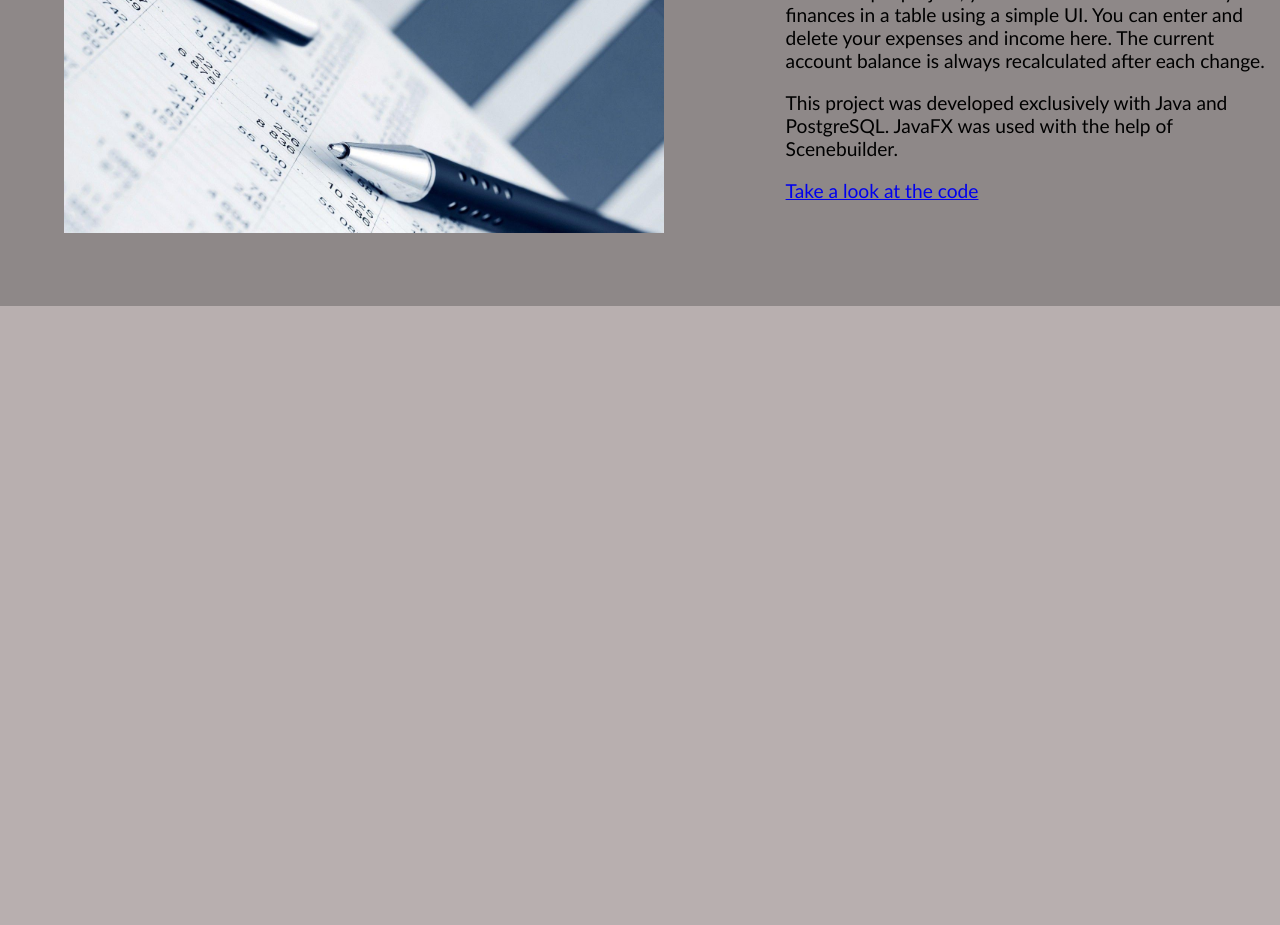
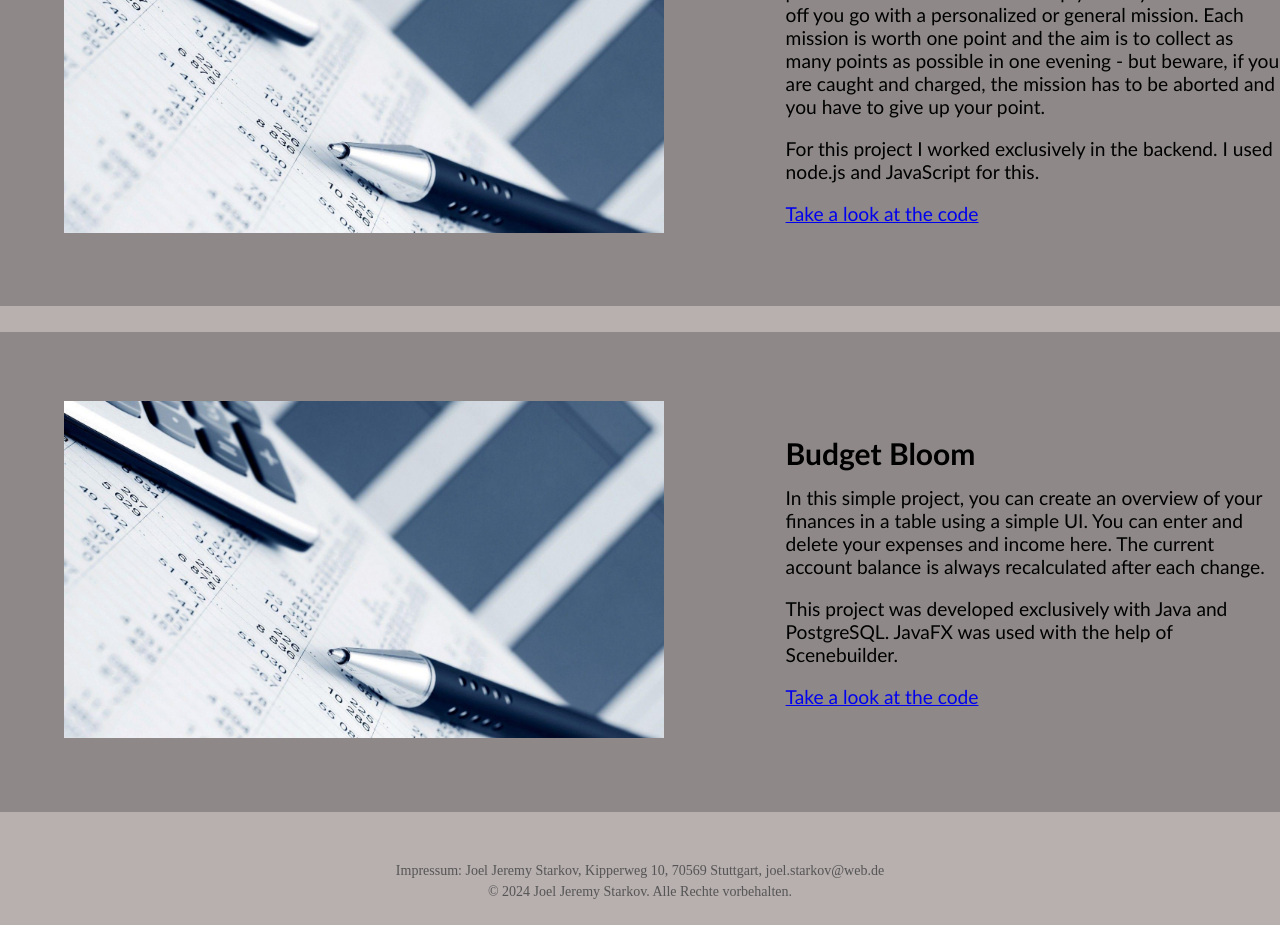
Before and after one commit to jeel-st/Portfolio, a React (Create React App) app in the folder portfolio/: page /projects in a window 1280 px wide. Shown: the part 1400-2325 px from the top of the page. Before the commit the page ends 1732 px from the top, so only its background shows below. Built offline with nearby package versions, Linux system fonts and the light colour scheme.

Commit message:
Impressum

```diff
--- a/portfolio/src/App.js
+++ b/portfolio/src/App.js
@@ -8,6 +8,7 @@ import myImage from "./images/BildJoelDunkel.JPG";
 import ContactButton from './buttons/ContactButton';
 import ContactPage from './contact';
 import ProjectPage  from './projects';
+import Footer from "./footer";
 
 function HomePage() {
   useEffect(() => {
@@ -82,6 +83,7 @@ function App() {
         <Route path="/contact" element={<ContactPage />} />
         <Route path="/projects" element={<ProjectPage />} />
       </Routes>
+      <Footer />
     </Router>
   );
 }
--- /dev/null
+++ b/portfolio/src/footer.js
@@ -0,0 +1,15 @@
+import React from 'react';
+import './styles/footer.css'; // Importiere die CSS-Datei für den Footer
+
+function Footer() {
+  return (
+    <footer>
+      <div className="footerContent">
+        <p>Impressum: Joel Jeremy Starkov, Kipperweg 10, 70569 Stuttgart, joel.starkov@web.de</p>
+        <p>© 2024 Joel Jeremy Starkov. Alle Rechte vorbehalten.</p>
+      </div>
+    </footer>
+  );
+}
+
+export default Footer;
--- a/portfolio/src/projects.js
+++ b/portfolio/src/projects.js
@@ -31,7 +31,7 @@ function ProjectPage() {
                             We also leveraged GitLab for version control and CI/CD pipelines.
                         </p>
                         <br />
-                        <p><a href="https://gitlab.mi.hdm-stuttgart.de/lg107/sipster" target="_blank" rel="noopener noreferrer">Take a look at the code</a></p>
+                        <p><a href="https://github.com/jeel-st/Sipster" target="_blank" rel="noopener noreferrer">Take a look at the code</a></p>
                     </div>
                 </div>
                 <div className="projectStructure" data-aos="fade-up">
@@ -44,7 +44,22 @@ function ProjectPage() {
                         <br/>
                         <p>I created this website using React and CSS. The runtime environment was again node.js, with Nginx as the web server</p>
                         <br/>
-                        <p><a href="https://gitlab.com/joel.starkov/portfoliofrontend" target="_blank" rel="noopener noreferrer">Take a look at the code</a></p>
+                        <p><a href="https://github.com/jeel-st/Portfolio" target="_blank" rel="noopener noreferrer">Take a look at the code</a></p>
+                    </div>
+                </div>
+                <div className="projectStructure" data-aos="fade-up">
+                    <div>
+                        <img src={BudgetBloomImg} alt="BudgetBloom"/>
+                    </div>
+                    <div className="projectDescription">
+                        <h2>Secret Sips</h2>
+                        <p>This game was specially developed for birthdays and other parties and celebrations. You simply enter your name and off you go with a personalized or general mission.
+                            Each mission is worth one point and the aim is to collect as many points as possible in one evening -
+                            but beware, if you are caught and charged, the mission has to be aborted and you have to give up your point.</p>
+                        <br/>
+                        <p>For this project I worked exclusively in the backend. I used node.js and JavaScript for this.</p>
+                        <br/>
+                        <p><a href="https://github.com/jeel-st/SecretSipsBackend" target="_blank" rel="noopener noreferrer">Take a look at the code</a></p>
                     </div>
                 </div>
                 <div className="projectStructure" data-aos="fade-up">
@@ -59,7 +74,7 @@ function ProjectPage() {
                         <br/>
                         <p>This project was developed exclusively with Java and PostgreSQL. JavaFX was used with the help of Scenebuilder.</p>
                         <br/>
-                        <p><a href="https://gitlab.mi.hdm-stuttgart.de/js486/se2budgetboom" target="_blank" rel="noopener noreferrer">Take a look at the code</a></p>
+                        <p><a href="https://github.com/jeel-st/BudgetBloom" target="_blank" rel="noopener noreferrer">Take a look at the code</a></p>
                     </div>
                 </div>
             </div>
--- /dev/null
+++ b/portfolio/src/styles/footer.css
@@ -0,0 +1,12 @@
+footer {
+    background-color: #b8afaf; /* Helle Hintergrundfarbe für den Footer */
+    padding: 20px; /* Abstand um den Inhalt im Footer */
+    text-align: center; /* Text zentrieren */
+    border-top: 1px solid #b8afaf; /* Oberer Rand für Abgrenzung */
+  }
+
+  .footerContent p {
+    margin: 5px 0; /* Abstände zwischen den Paragraphen */
+    font-size: 14px; /* Schriftgröße anpassen */
+    color: #555; /* Textfarbe */
+  }
```
